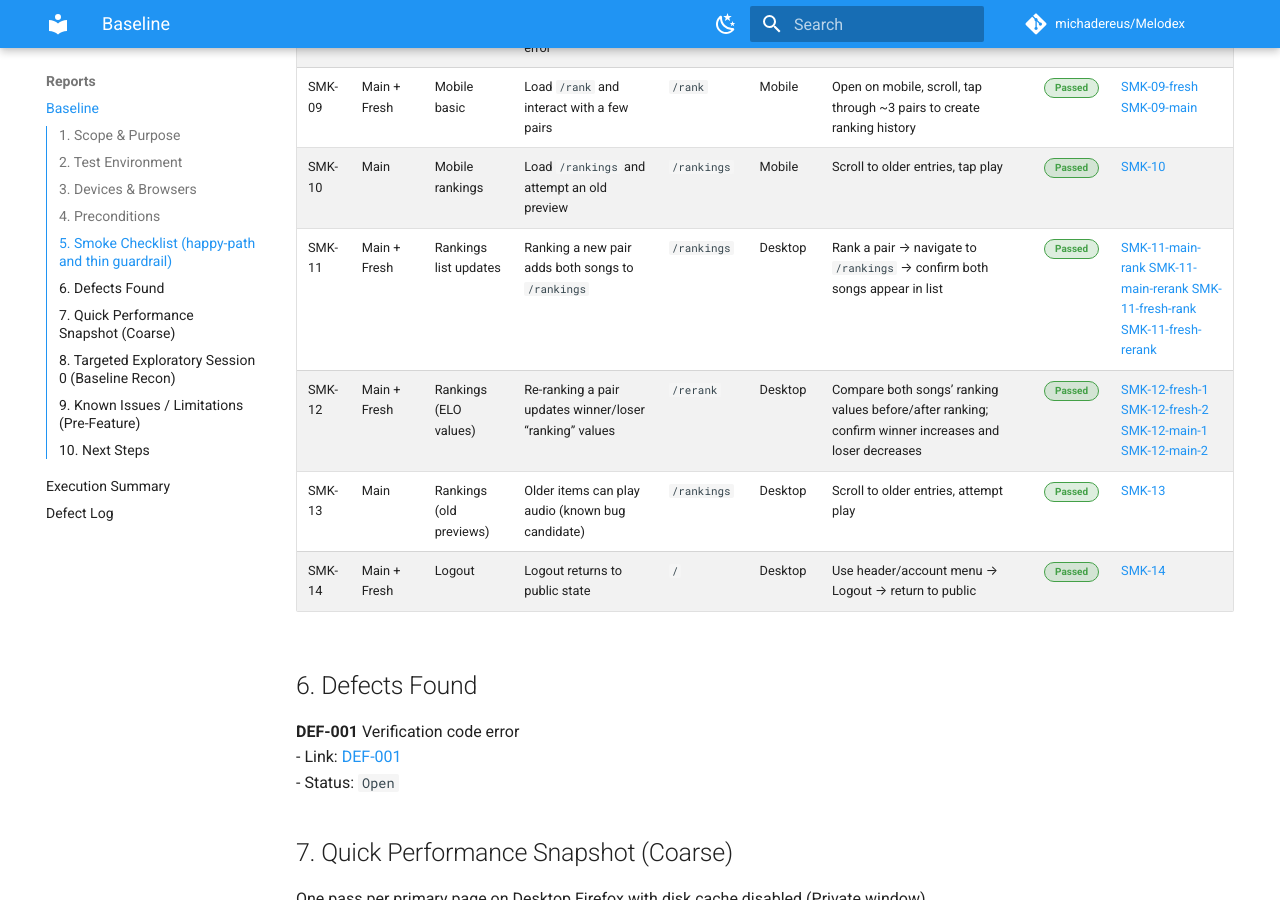
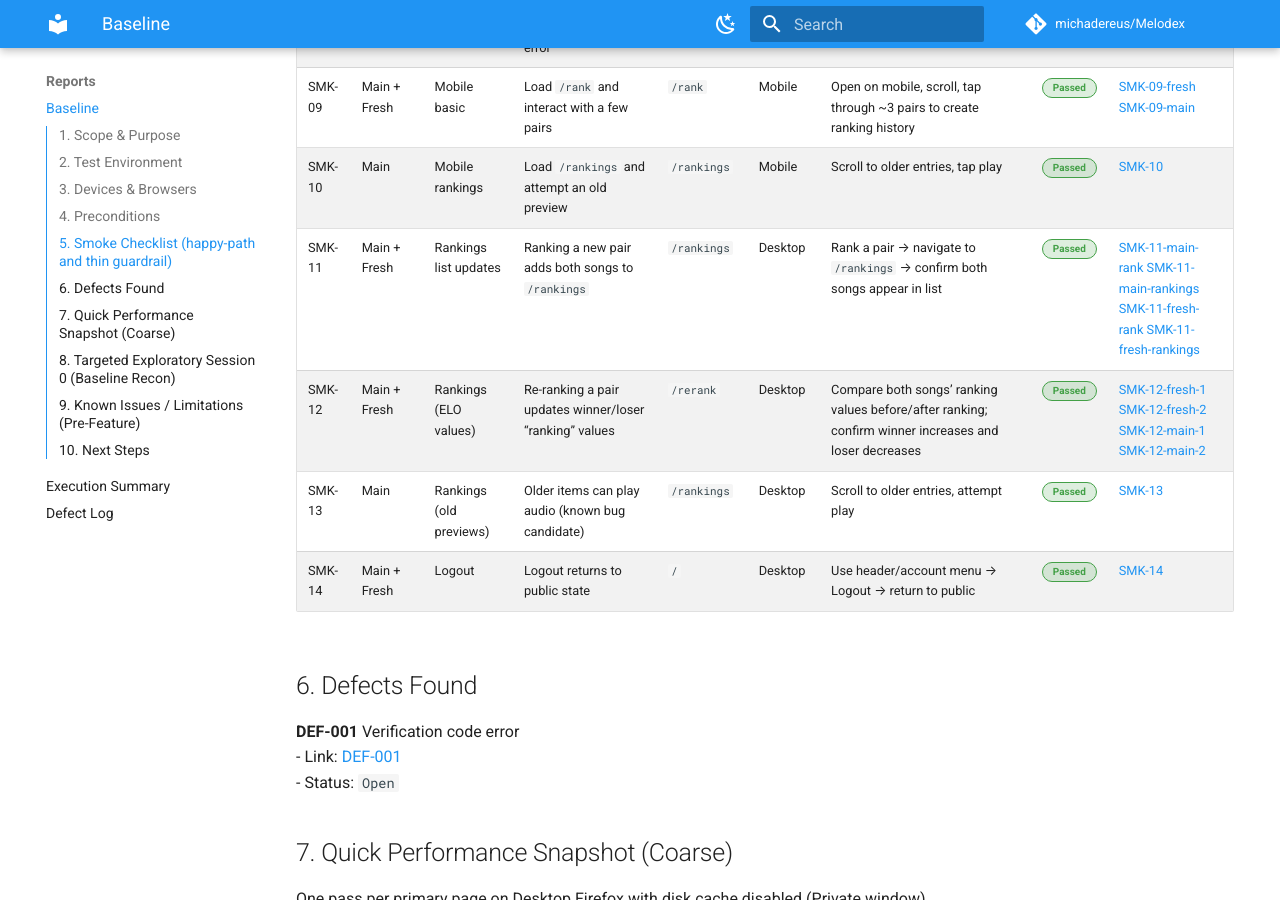
Before and after one commit to michadereus/Melodex, an MkDocs documentation site: the page built from docs/reports/baseline.md, in a window 1280 px wide and 900 px high, scrolled down 2232 px. Built offline with MkDocs 1.6.1 and Material for MkDocs 9.7.7, drawn with Linux system fonts in a browser that asks for light colours; comment, search, counter and statistics services are not loaded.

Commit message:
Fixed links to smoke test evidence

```diff
--- a/docs/reports/baseline.md
+++ b/docs/reports/baseline.md
@@ -51,9 +51,9 @@ This baseline captures the current behavior of Melodex (production) before addin
 | SMK-08 | Main + Fresh | Rank → Re-rank              | Navigate to `/rerank` and back without error          | `/rerank`   | Desktop  | From header/nav, open `/rerank`, return to `/rank`                           | <span class="pill pass">Passed</span> | [SMK-08-main](./evidence/SMK-08-main.gif) [SMK-08-fresh](./evidence/SMK-08-fresh.gif) |
 | SMK-09 | Main + Fresh | Mobile basic                | Load `/rank` and interact with a few pairs            | `/rank`     | Mobile   | Open on mobile, scroll, tap through ~3 pairs to create ranking history       | <span class="pill pass">Passed</span> | [SMK-09-fresh](./evidence/SMK-09-fresh.gif) [SMK-09-main](./evidence/SMK-09-main.gif) |
 | SMK-10 | Main | Mobile rankings             | Load `/rankings` and attempt an old preview           | `/rankings` | Mobile   | Scroll to older entries, tap play                                            | <span class="pill pass">Passed</span> | [SMK-10](./evidence/SMK-10.gif) |
-| SMK-11 | Main + Fresh | Rankings list updates       | Ranking a new pair adds both songs to `/rankings`     | `/rankings` | Desktop  | Rank a pair → navigate to `/rankings` → confirm both songs appear in list    | <span class="pill pass">Passed</span> | [SMK-11-main-rank](./evidence/SMK-11-main-rank.png) [SMK-11-main-rerank](./evidence/SMK-11-main-rerank.png) [SMK-11-fresh-rank](./evidence/SMK-11-fresh-rank.png) [SMK-11-fresh-rerank](./evidence/SMK-11-fresh-rerank.png) |
+| SMK-11 | Main + Fresh | Rankings list updates       | Ranking a new pair adds both songs to `/rankings`     | `/rankings` | Desktop  | Rank a pair → navigate to `/rankings` → confirm both songs appear in list    | <span class="pill pass">Passed</span> | [SMK-11-main-rank](./evidence/SMK-11-main-rank.png) [SMK-11-main-rankings](./evidence/SMK-11-main-rankings.png) [SMK-11-fresh-rank](./evidence/SMK-11-fresh-rank.png) [SMK-11-fresh-rankings](./evidence/SMK-11-fresh-rankings.png) |
 | SMK-12 | Main + Fresh | Rankings (ELO values)       | Re-ranking a pair updates winner/loser “ranking” values  | `/rerank` | Desktop  | Compare both songs’ ranking values before/after ranking; confirm winner increases and loser decreases | <span class="pill pass">Passed</span> | [SMK-12-fresh-1](./evidence/SMK-12-fresh-1.png) [SMK-12-fresh-2](./evidence/SMK-12-fresh-2.png) [SMK-12-main-1](./evidence/SMK-12-main-1.png) [SMK-12-main-2](./evidence/SMK-12-main-2.png) |
-| SMK-13 | Main | Rankings (old previews)     | Older items can play audio (known bug candidate)      | `/rankings` | Desktop  | Scroll to older entries, attempt play                                        | <span class="pill pass">Passed</span> | [SMK-13](./evidence/SMK-13.png) |
+| SMK-13 | Main | Rankings (old previews)     | Older items can play audio (known bug candidate)      | `/rankings` | Desktop  | Scroll to older entries, attempt play                                        | <span class="pill pass">Passed</span> | [SMK-13](./evidence/SMK-13.gif) |
 | SMK-14 | Main + Fresh | Logout                      | Logout returns to public state                        | `/`         | Desktop  | Use header/account menu → Logout → return to public                          | <span class="pill pass">Passed</span> | [SMK-14](./evidence/SMK-14.png) |
 </div>
 
```
Also changed, not shown: docs/reports/evidence/SMK-11-fresh-rankings.png (renamed from docs/reports/evidence/SMK-11-fresh-rerank.png).
